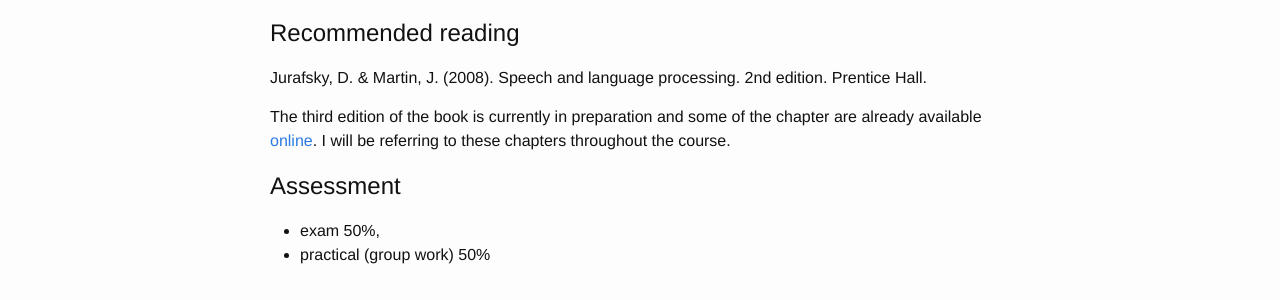
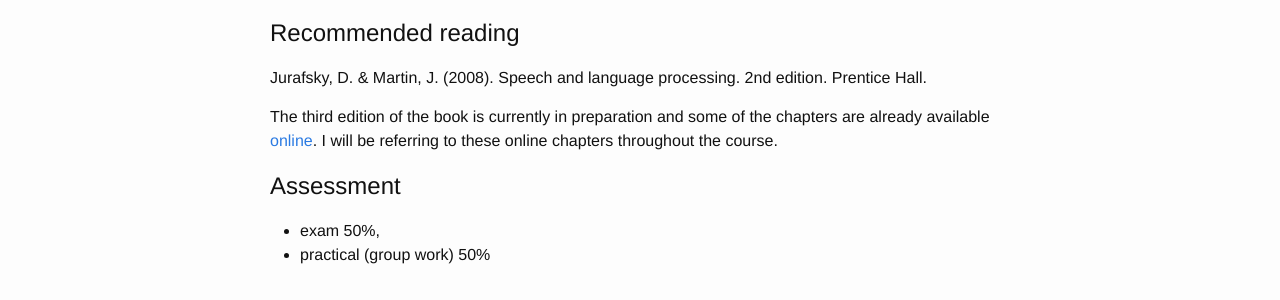
Before and after one commit to cl-illc/nlp1, a Jekyll site: the page built from index.md, in a window 1280 px wide. Shown: the part 1127-1427 px from the top of the page. Built offline with Jekyll 4.4.1, drawn with Linux system fonts in a browser that asks for light colours.

Commit message:
Update index.md

```diff
--- a/index.md
+++ b/index.md
@@ -46,7 +46,7 @@ The lectures will cover the following topics:
 
 Jurafsky, D. & Martin, J. (2008). Speech and language processing. 2nd edition. Prentice Hall.
 
-The third edition of the book is currently in preparation and some of the chapter are already available [online](https://web.stanford.edu/~jurafsky/slp3/). I will be referring to these chapters throughout the course.
+The third edition of the book is currently in preparation and some of the chapters are already available [online](https://web.stanford.edu/~jurafsky/slp3/). I will be referring to these online chapters throughout the course.
 
 ## Assessment
 
```
